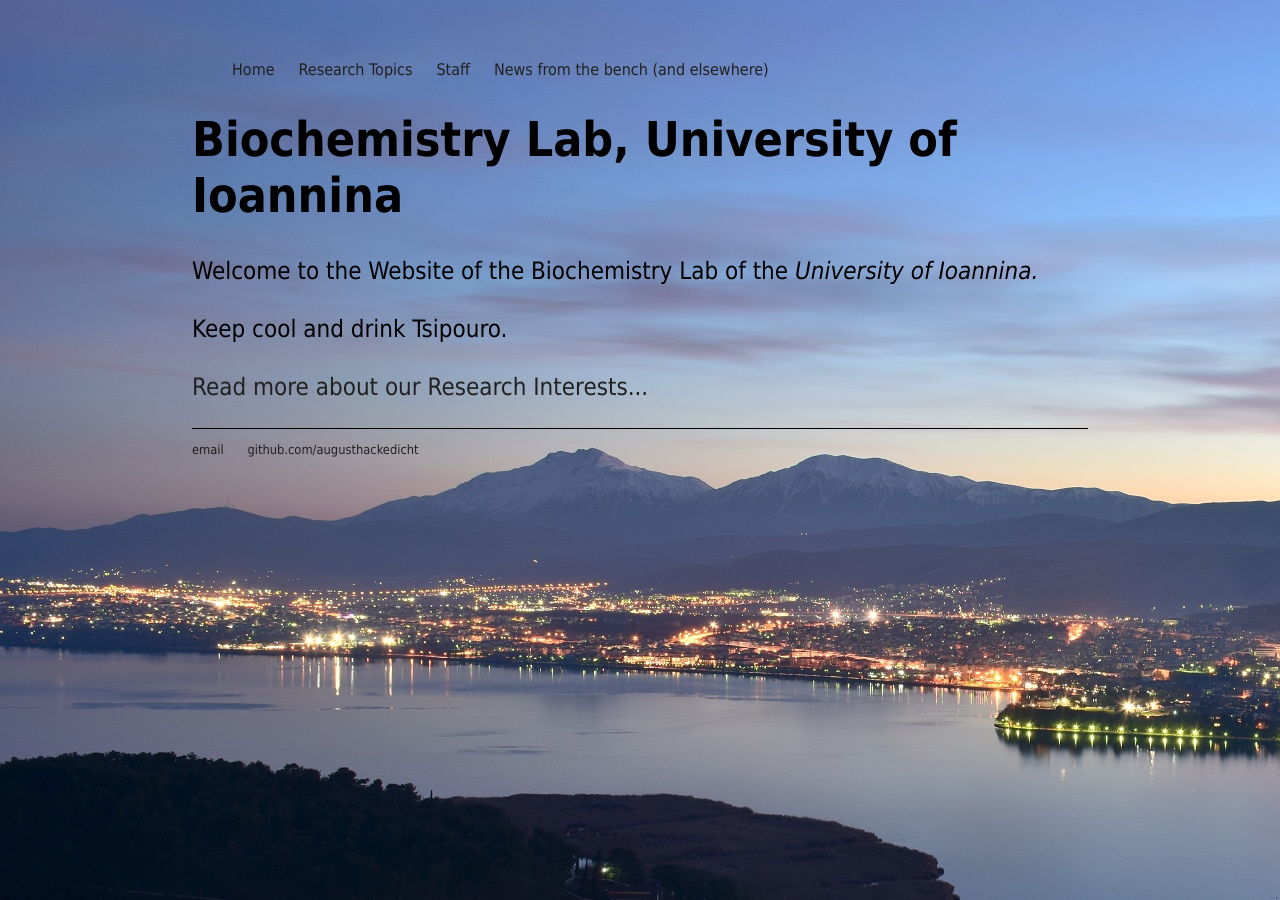
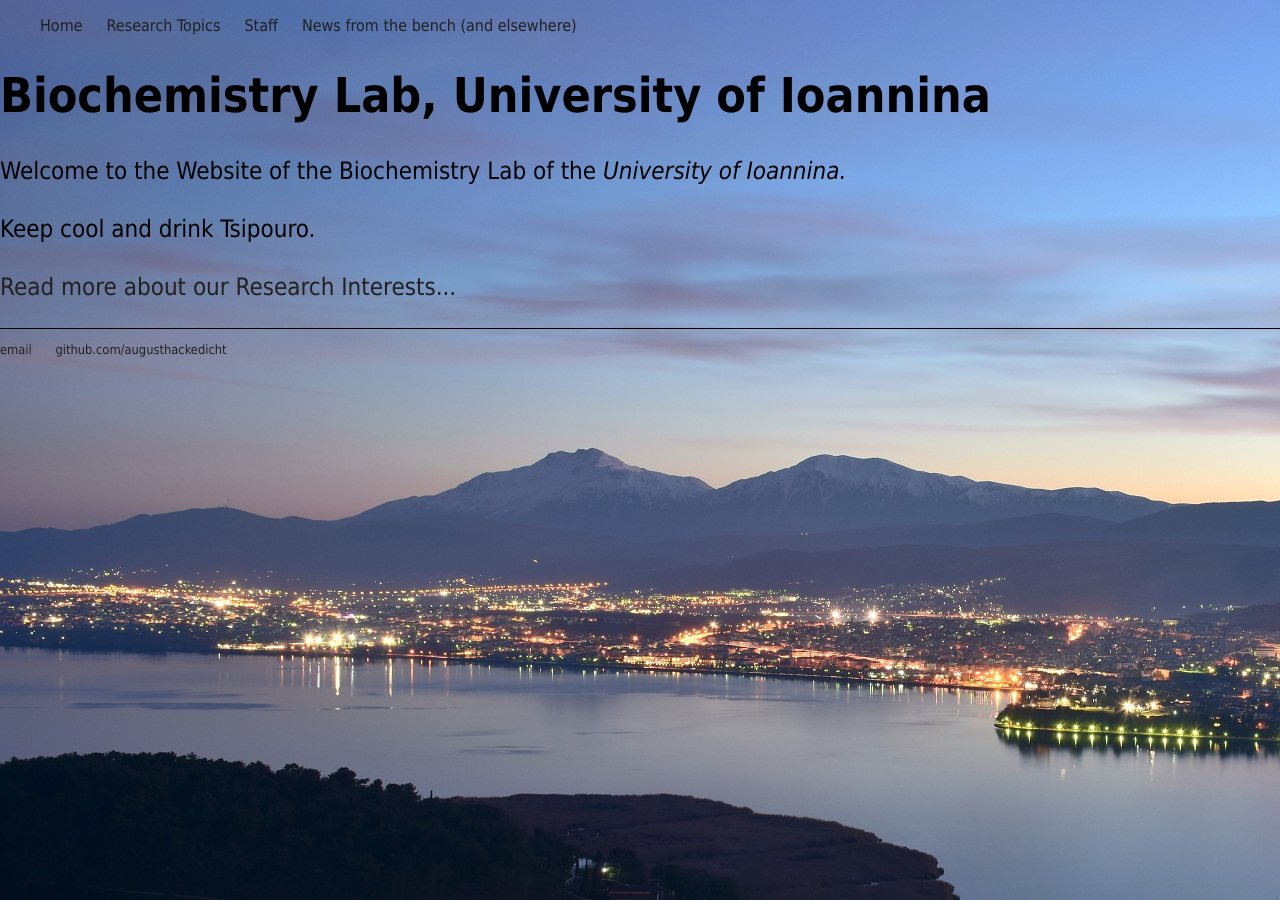
Before and after one commit to augusthackedicht/augusthackedicht.github.io, a Jekyll site: the page built from index.html, in a window 1280 px wide. Built offline with Jekyll 4.4.1, drawn with Linux system fonts in a browser that asks for light colours.

Commit message:
Update main.css

```diff
--- a/css/main.css
+++ b/css/main.css
@@ -14,8 +14,8 @@ div.box {
 
 body {
     background: url(/css/bg2.JPG) repeat fixed top left;
-    margin: 60px auto;
-    width: 70%;
+    margin: 5px auto;
+    width: 100%;
 }
 
 footer ul {
```
